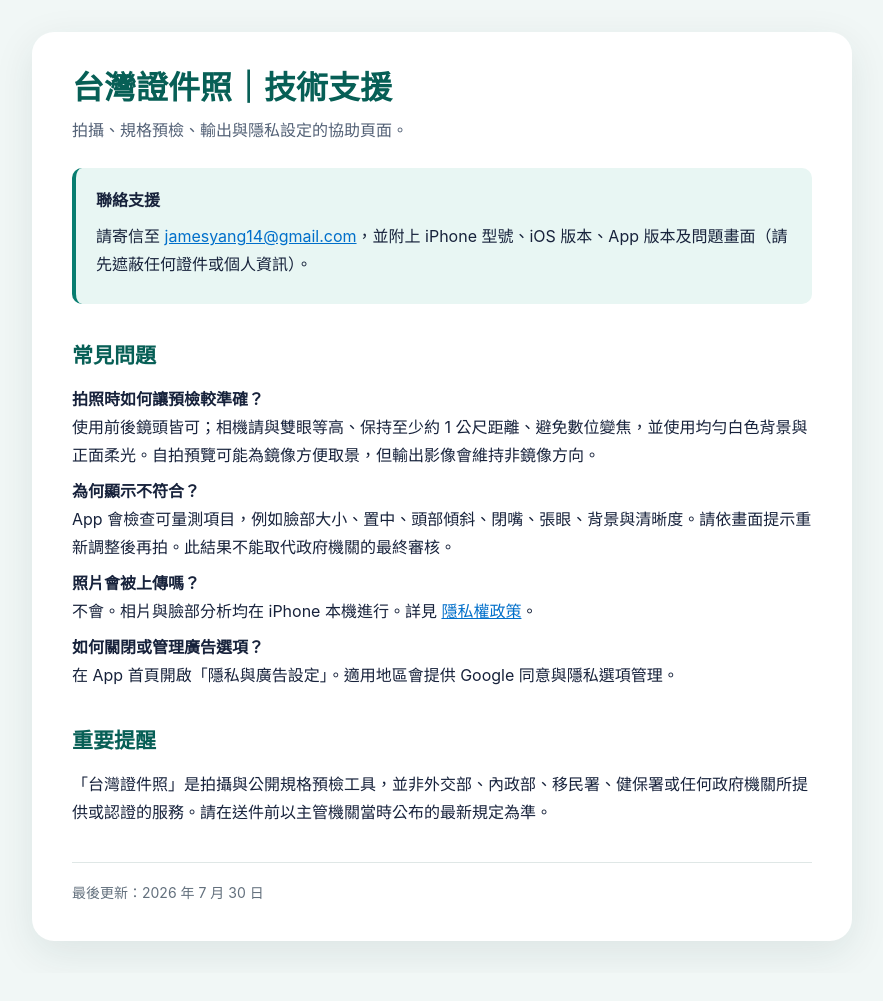
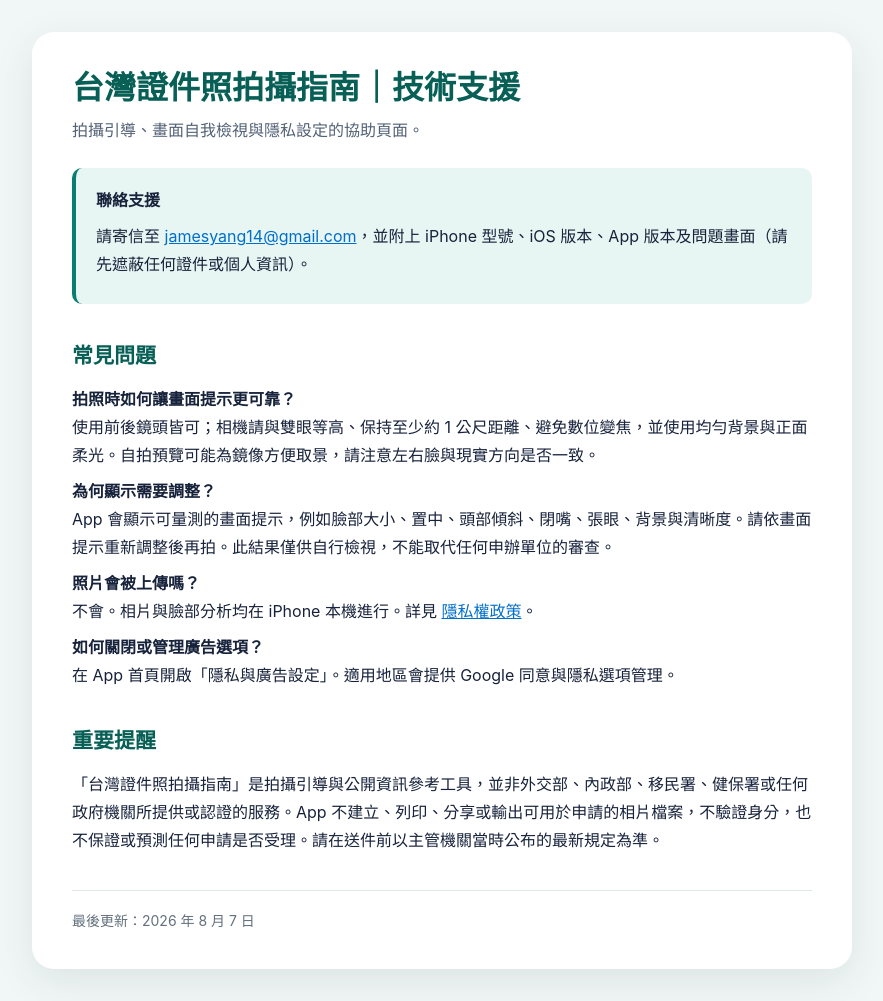
Before and after one commit to anzuanzu/app, a plain HTML site: page taiwan-id-photo-support.html in a window 1280 px wide. Shown: the whole page, without its empty margins (198-1081 px from the left). Before the commit the page ends 973 px from the top, so only its background shows below. Drawn offline with Linux system fonts and the light colour scheme.

Commit message:
Revise support copy for camera guidance app

```diff
--- a/taiwan-id-photo-support.html
+++ b/taiwan-id-photo-support.html
@@ -3,7 +3,7 @@
 <head>
   <meta charset="utf-8">
   <meta name="viewport" content="width=device-width, initial-scale=1">
-  <title>台灣證件照｜技術支援</title>
+  <title>台灣證件照拍攝指南｜技術支援</title>
   <style>
     :root { color-scheme: light; --ink:#17223b; --accent:#087d70; --paper:#fff; --wash:#f1f7f6; }
     * { box-sizing:border-box; }
@@ -21,8 +21,8 @@
 </head>
 <body>
   <main>
-    <h1>台灣證件照｜技術支援</h1>
-    <p class="lead">拍攝、規格預檢、輸出與隱私設定的協助頁面。</p>
+    <h1>台灣證件照拍攝指南｜技術支援</h1>
+    <p class="lead">拍攝引導、畫面自我檢視與隱私設定的協助頁面。</p>
 
     <div class="contact">
       <strong>聯絡支援</strong>
@@ -30,15 +30,15 @@
     </div>
 
     <h2>常見問題</h2>
-    <p><strong>拍照時如何讓預檢較準確？</strong><br>使用前後鏡頭皆可；相機請與雙眼等高、保持至少約 1 公尺距離、避免數位變焦，並使用均勻白色背景與正面柔光。自拍預覽可能為鏡像方便取景，但輸出影像會維持非鏡像方向。</p>
-    <p><strong>為何顯示不符合？</strong><br>App 會檢查可量測項目，例如臉部大小、置中、頭部傾斜、閉嘴、張眼、背景與清晰度。請依畫面提示重新調整後再拍。此結果不能取代政府機關的最終審核。</p>
+    <p><strong>拍照時如何讓畫面提示更可靠？</strong><br>使用前後鏡頭皆可；相機請與雙眼等高、保持至少約 1 公尺距離、避免數位變焦，並使用均勻背景與正面柔光。自拍預覽可能為鏡像方便取景，請注意左右臉與現實方向是否一致。</p>
+    <p><strong>為何顯示需要調整？</strong><br>App 會顯示可量測的畫面提示，例如臉部大小、置中、頭部傾斜、閉嘴、張眼、背景與清晰度。請依畫面提示重新調整後再拍。此結果僅供自行檢視，不能取代任何申辦單位的審查。</p>
     <p><strong>照片會被上傳嗎？</strong><br>不會。相片與臉部分析均在 iPhone 本機進行。詳見 <a href="taiwan-id-photo-privacy.html">隱私權政策</a>。</p>
     <p><strong>如何關閉或管理廣告選項？</strong><br>在 App 首頁開啟「隱私與廣告設定」。適用地區會提供 Google 同意與隱私選項管理。</p>
 
     <h2>重要提醒</h2>
-    <p>「台灣證件照」是拍攝與公開規格預檢工具，並非外交部、內政部、移民署、健保署或任何政府機關所提供或認證的服務。請在送件前以主管機關當時公布的最新規定為準。</p>
+    <p>「台灣證件照拍攝指南」是拍攝引導與公開資訊參考工具，並非外交部、內政部、移民署、健保署或任何政府機關所提供或認證的服務。App 不建立、列印、分享或輸出可用於申請的相片檔案，不驗證身分，也不保證或預測任何申請是否受理。請在送件前以主管機關當時公布的最新規定為準。</p>
 
-    <footer>最後更新：2026 年 7 月 30 日</footer>
+    <footer>最後更新：2026 年 8 月 7 日</footer>
   </main>
 </body>
 </html>
```
